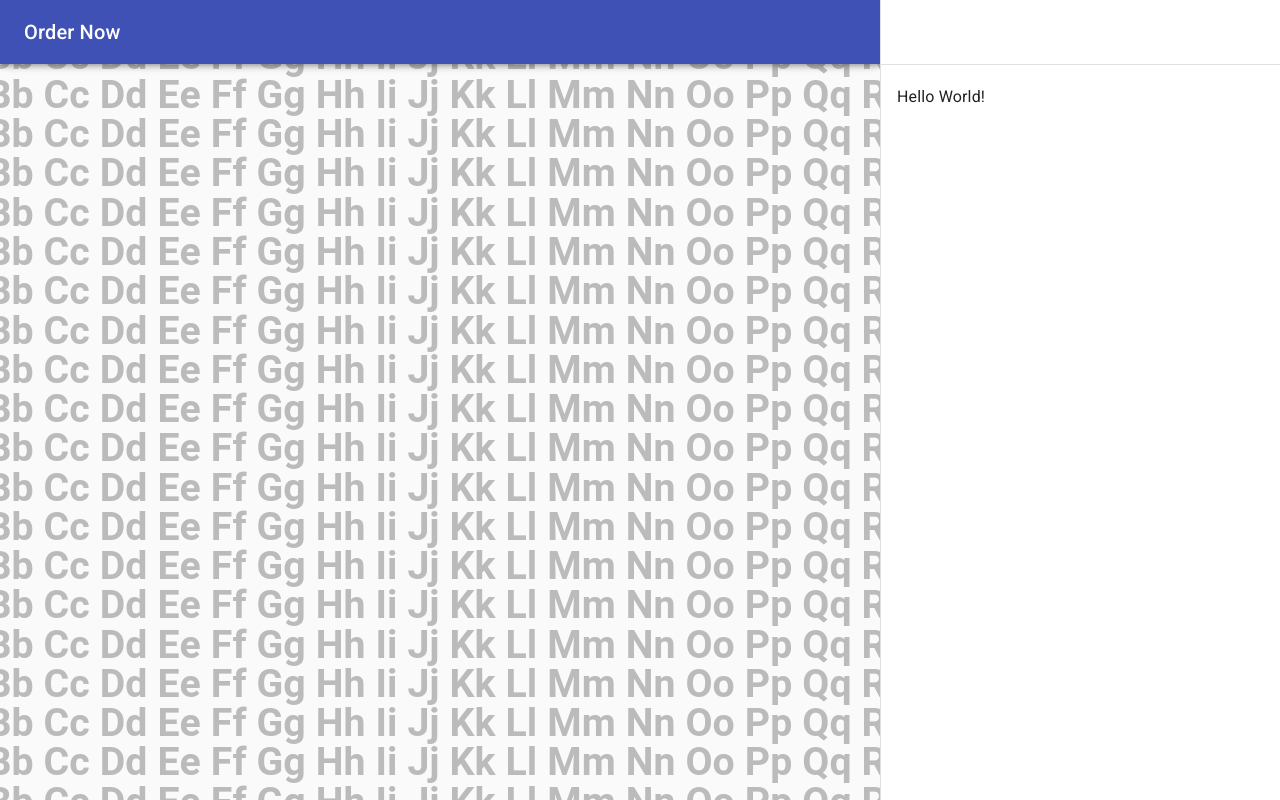
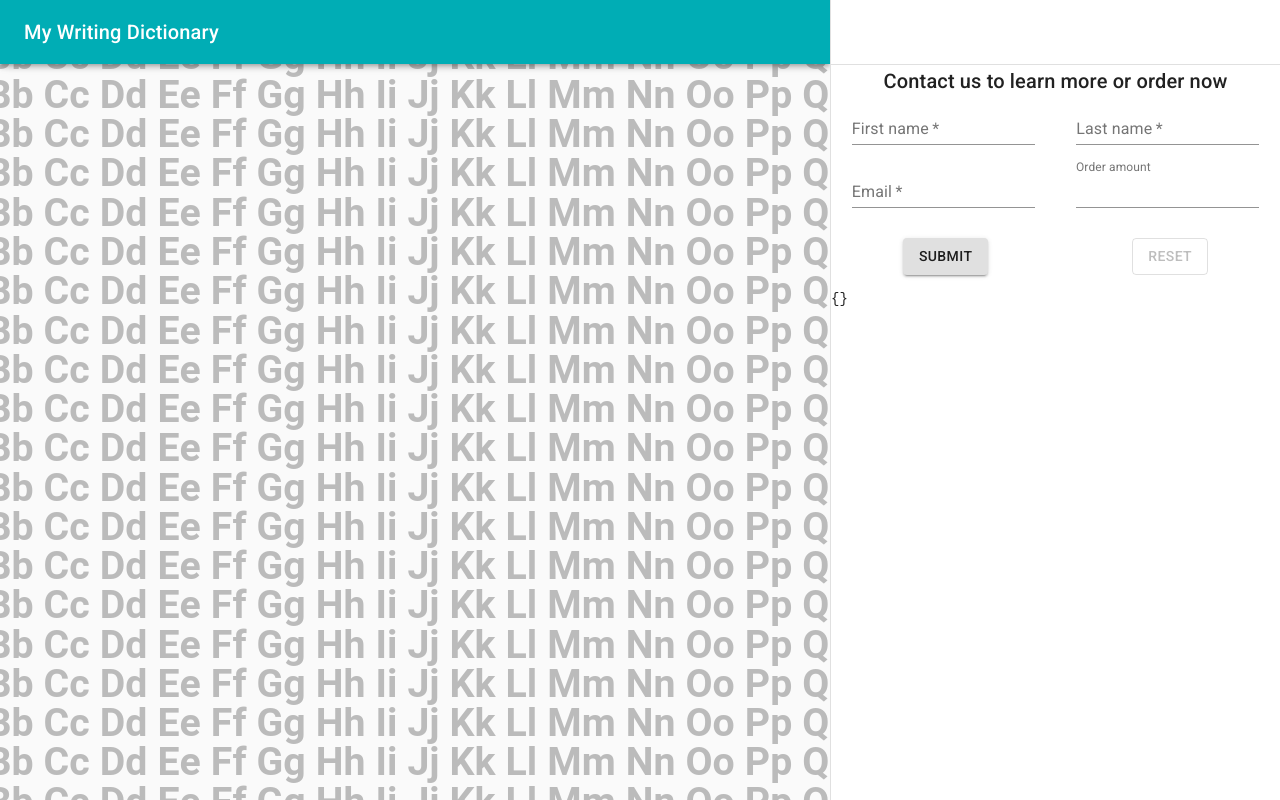
Before and after one commit to nkind/my-writing-dictionary, a Gatsby site: page / in a window 1280 px wide. Built offline with nearby package versions, Linux system fonts and the light colour scheme; Gatsby itself is replaced by a stand-in of ours.

Commit message:
added form validation

```diff
--- a/package.json
+++ b/package.json
@@ -18,6 +18,7 @@
     "@material-ui/core": "^4.11.3",
     "@material-ui/icons": "^4.11.2",
     "@material-ui/styles": "^4.11.3",
+    "final-form": "^4.20.2",
     "gatsby": "^3.3.1",
     "gatsby-plugin-gatsby-cloud": "^2.3.0",
     "gatsby-plugin-image": "^1.3.1",
@@ -28,6 +29,7 @@
     "gatsby-transformer-sharp": "^3.3.0",
     "react": "^17.0.1",
     "react-dom": "^17.0.1",
+    "react-final-form": "^6.5.3",
     "react-helmet": "^6.1.0"
   }
 }
--- a/src/components/form.js
+++ /dev/null
@@ -1,127 +0,0 @@
-import React, { useState } from "react";
-import { makeStyles, useTheme } from "@material-ui/core/styles";
-import Drawer from "@material-ui/core/Drawer";
-import AppBar from "@material-ui/core/AppBar";
-import CssBaseline from "@material-ui/core/CssBaseline";
-import Divider from "@material-ui/core/Divider";
-import Hidden from "@material-ui/core/Hidden";
-import IconButton from "@material-ui/core/IconButton";
-import List from "@material-ui/core/List";
-import ListItem from "@material-ui/core/ListItem";
-import ListItemText from "@material-ui/core/ListItemText";
-import MenuIcon from "@material-ui/icons/Menu";
-import Toolbar from "@material-ui/core/Toolbar";
-import Typography from "@material-ui/core/Typography";
-
-export default function Form(props) {
-  const { window } = props;
-  const classes = useStyles();
-  const theme = useTheme();
-
-  const [mobileOpen, setMobileOpen] = useState(false);
-
-  const handleFormToggle = () => {
-    setMobileOpen(!mobileOpen);
-  };
-
-  const formDrawer = (
-    <div>
-      <div className={classes.toolbar} />
-      <Divider />
-      <List>
-        <ListItem button>
-          <ListItemText primary="Hello World!" />
-        </ListItem>
-      </List>
-    </div>
-  );
-
-  const container =
-    window !== undefined ? () => window().document.body : undefined;
-
-  console.info(container);
-
-  return (
-    <div className={classes.root}>
-      <CssBaseline />
-      <AppBar position="fixed" className={classes.appBar}>
-        <Toolbar>
-          <IconButton
-            color="inherit"
-            aria-label="open form"
-            edge="end"
-            onClick={handleFormToggle}
-            className={classes.menuButton}
-          >
-            <MenuIcon />
-          </IconButton>
-          <Typography variant="h6" noWrap>
-            Order Now
-          </Typography>
-        </Toolbar>
-      </AppBar>
-      <div className={classes.form} aria-label="form details">
-        {/* Only toggle drawer on small screen sizes */}
-        <Hidden smUp implementation="js">
-          <Drawer
-            container={container}
-            variant="temporary"
-            anchor={theme.direction === "ltr" ? "left" : "right"}
-            open={mobileOpen}
-            onClose={handleFormToggle}
-            classes={{
-              paper: classes.formPaper,
-            }}
-            ModalProps={{
-              keepMounted: true, // @mui: better open performance on mobile
-            }}
-          >
-            {formDrawer}
-          </Drawer>
-        </Hidden>
-        <Hidden xsDown implementation="js">
-          <Drawer
-            classes={{
-              paper: classes.formPaper,
-            }}
-            variant="permanent"
-            anchor="right"
-            open
-          >
-            {formDrawer}
-          </Drawer>
-        </Hidden>
-      </div>
-    </div>
-  );
-}
-
-const formWidth = 400;
-
-const useStyles = makeStyles((theme) => ({
-  root: {
-    display: "flex",
-  },
-  form: {
-    [theme.breakpoints.up("sm")]: {
-      width: formWidth,
-      flexShrink: 0,
-    },
-  },
-  appBar: {
-    [theme.breakpoints.up("sm")]: {
-      width: `calc(100% - ${formWidth}px)`,
-      marginRight: formWidth,
-    },
-  },
-  menuButton: {
-    marginLeft: theme.spacing(2),
-    [theme.breakpoints.up("sm")]: {
-      display: "none",
-    },
-  },
-  toolbar: theme.mixins.toolbar,
-  formPaper: {
-    width: formWidth,
-  },
-}));
--- /dev/null
+++ b/src/components/orderForm.js
@@ -0,0 +1,242 @@
+import React, { useState } from "react";
+import { Form, Field } from "react-final-form";
+import { makeStyles, useTheme } from "@material-ui/core/styles";
+import Drawer from "@material-ui/core/Drawer";
+import AppBar from "@material-ui/core/AppBar";
+import CssBaseline from "@material-ui/core/CssBaseline";
+import Divider from "@material-ui/core/Divider";
+import Hidden from "@material-ui/core/Hidden";
+import IconButton from "@material-ui/core/IconButton";
+import MenuIcon from "@material-ui/icons/Menu";
+import Toolbar from "@material-ui/core/Toolbar";
+import Typography from "@material-ui/core/Typography";
+import Button from "@material-ui/core/Button";
+import TextField from "@material-ui/core/TextField";
+
+export default function OrderForm() {
+  const classes = useStyles();
+  const theme = useTheme();
+
+  const [mobileOpen, setMobileOpen] = useState(false);
+
+  const handleFormToggle = () => {
+    setMobileOpen(!mobileOpen);
+  };
+
+  const onSubmit = async (values) => {
+    window.alert(JSON.stringify(values, 0, 2));
+  };
+
+  // Form validation
+  const required = (value) => (value ? undefined : "Required");
+
+  // Acceptable range for order amount
+  const minValue = (min) => (value) =>
+    isNaN(value) || value >= min ? undefined : `Cannot order less than ${min}`;
+  const maxValue = (max) => (value) =>
+    isNaN(value) || value <= max
+      ? undefined
+      : `Cannot order more than ${max} at a time`;
+
+  const composeValidators = (...validators) => (value) =>
+    validators.reduce(
+      (error, validator) => error || validator(value),
+      undefined,
+    );
+
+  // Contact form for sending out emails
+  const formDrawer = () => {
+    return (
+      <div>
+        <div className={classes.toolbar} />
+        <Divider />
+        <Typography variant="h6" align="center">
+          Contact us to learn more or order now
+        </Typography>
+        <Form
+          onSubmit={onSubmit}
+          render={({ handleSubmit, form, submitting, pristine, values }) => (
+            <form onSubmit={handleSubmit}>
+              <div className={classes.formRow}>
+                <Field name="firstName" validate={required}>
+                  {({ input, meta }) => (
+                    <div>
+                      <TextField
+                        {...input}
+                        label="First name"
+                        placeholder="First name"
+                        required
+                        error={meta.error && meta.touched}
+                      />
+                    </div>
+                  )}
+                </Field>
+                <Field name="lastName" validate={required}>
+                  {({ input, meta }) => (
+                    <div>
+                      <TextField
+                        {...input}
+                        label="Last name"
+                        placeholder="Last name"
+                        required
+                        error={meta.error && meta.touched}
+                      />
+                    </div>
+                  )}
+                </Field>
+              </div>
+              <div className={classes.formRow} style={{ marginTop: 15 }}>
+                <Field name="email" validate={required}>
+                  {({ input, meta }) => (
+                    <div>
+                      <TextField
+                        {...input}
+                        label="Email"
+                        placeholder="email@real.com"
+                        required
+                        error={meta.error && meta.touched}
+                      />
+                    </div>
+                  )}
+                </Field>
+                <Field
+                  name="amount"
+                  validate={composeValidators(minValue(1), maxValue(99))}
+                >
+                  {({ input, meta }) => (
+                    <div>
+                      <TextField
+                        {...input}
+                        type="number"
+                        label="Order amount"
+                        error={meta.error && meta.touched}
+                        InputLabelProps={{
+                          shrink: true,
+                        }}
+                      />
+                      <div>
+                        {meta.touched && meta.error && (
+                          <span style={{ color: "red" }}>{meta.error}</span>
+                        )}
+                      </div>
+                    </div>
+                  )}
+                </Field>
+              </div>
+              <div
+                style={{
+                  display: "flex",
+                  justifyContent: "space-around",
+                  marginTop: 30,
+                }}
+              >
+                <Button type="submit" disable={submitting} variant="contained">
+                  Submit
+                </Button>
+                <Button
+                  type="button"
+                  onClick={form.reset}
+                  disabled={submitting || pristine}
+                  variant="outlined"
+                >
+                  Reset
+                </Button>
+              </div>
+              <pre>{JSON.stringify(values, 0, 2)}</pre>
+            </form>
+          )}
+        />
+      </div>
+    );
+  };
+
+  return (
+    <div className={classes.root}>
+      <CssBaseline />
+      <AppBar position="fixed" className={classes.appBar}>
+        <Toolbar>
+          <Typography variant="h6" noWrap>
+            My Writing Dictionary
+          </Typography>
+          <IconButton
+            color="inherit"
+            aria-label="open form"
+            edge="end"
+            onClick={handleFormToggle}
+            className={classes.menuButton}
+          >
+            <MenuIcon />
+          </IconButton>
+        </Toolbar>
+      </AppBar>
+      <div className={classes.form} aria-label="form details">
+        {/* Only toggle drawer on small screen sizes */}
+        <Hidden smUp implementation="js">
+          <Drawer
+            variant="temporary"
+            anchor={theme.direction === "ltr" ? "left" : "right"}
+            open={mobileOpen}
+            onClose={handleFormToggle}
+            classes={{
+              paper: classes.formPaper,
+            }}
+            ModalProps={{
+              keepMounted: true, // @mui: better open performance on mobile
+            }}
+          >
+            {formDrawer}
+          </Drawer>
+        </Hidden>
+        {/* Persistent drawer on larger screens */}
+        <Hidden xsDown implementation="js">
+          <Drawer
+            classes={{
+              paper: classes.formPaper,
+            }}
+            variant="permanent"
+            anchor="right"
+            open
+          >
+            {formDrawer()}
+          </Drawer>
+        </Hidden>
+      </div>
+    </div>
+  );
+}
+
+const formWidth = 450;
+
+const useStyles = makeStyles((theme) => ({
+  root: {
+    display: "flex",
+  },
+  form: {
+    [theme.breakpoints.up("sm")]: {
+      width: formWidth,
+      flexShrink: 0,
+    },
+  },
+  appBar: {
+    backgroundColor: "#00adb5",
+    [theme.breakpoints.up("sm")]: {
+      width: `calc(100% - ${formWidth}px)`,
+      marginRight: formWidth,
+    },
+  },
+  menuButton: {
+    marginLeft: theme.spacing(1),
+    [theme.breakpoints.up("sm")]: {
+      display: "none",
+    },
+  },
+  toolbar: theme.mixins.toolbar,
+  formPaper: {
+    width: formWidth,
+  },
+  formRow: {
+    display: "flex",
+    flexDirection: "row",
+    justifyContent: "space-around",
+  },
+}));
--- a/src/pages/index.js
+++ b/src/pages/index.js
@@ -3,7 +3,7 @@ import { Helmet } from "react-helmet";
 import { makeStyles } from "@material-ui/core/styles";
 
 import alphabet from "../images/alphabet.svg";
-import Form from "../components/form";
+import OrderForm from "../components/orderForm";
 
 export default function Index() {
   const classes = useStyles();
@@ -18,7 +18,7 @@ export default function Index() {
           href="https://fonts.googleapis.com/css?family=Roboto:300,400,500,700&display=swap"
         />
       </Helmet>
-      <Form />
+      <OrderForm />
 
       <div className={classes.backImage} />
     </div>
```
Also changed, not shown: 1 other file.
